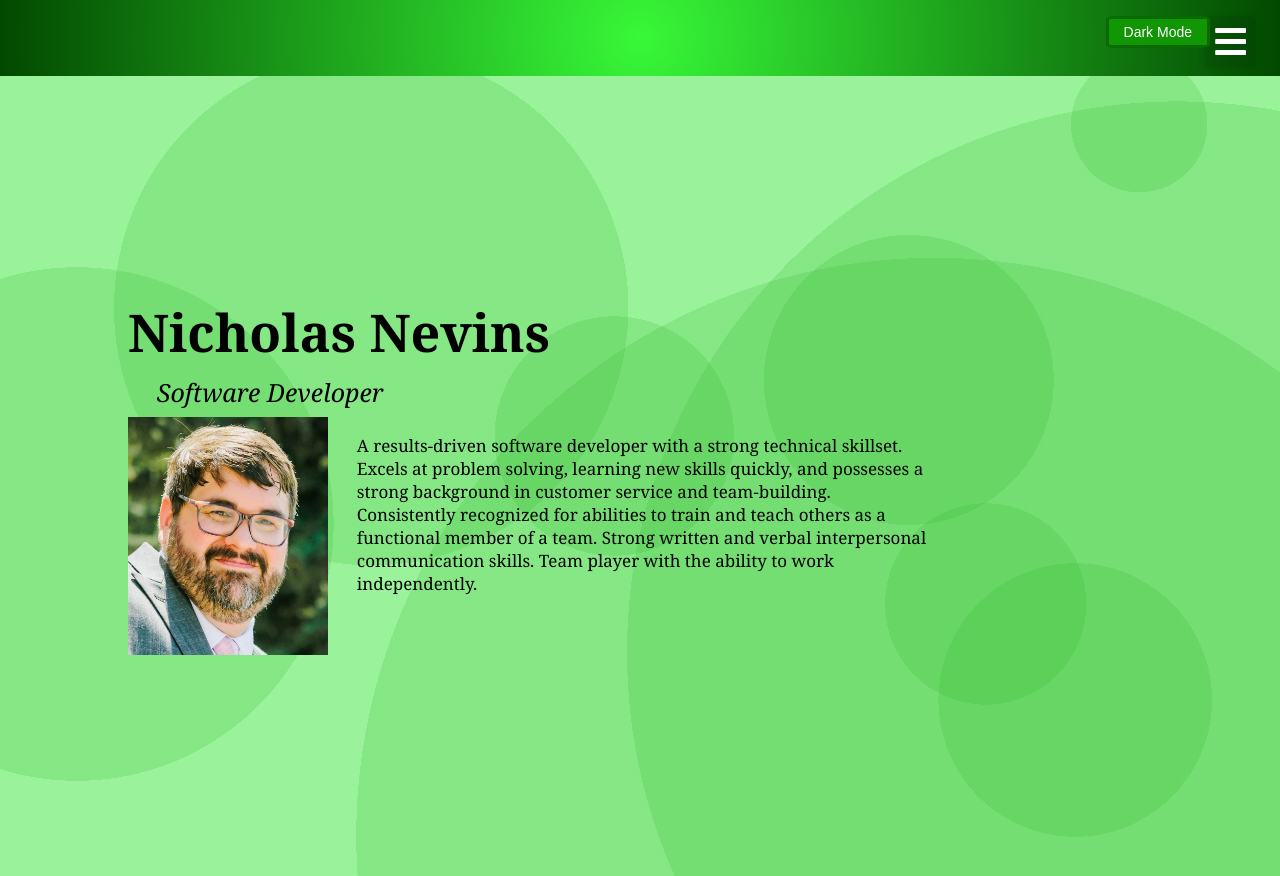
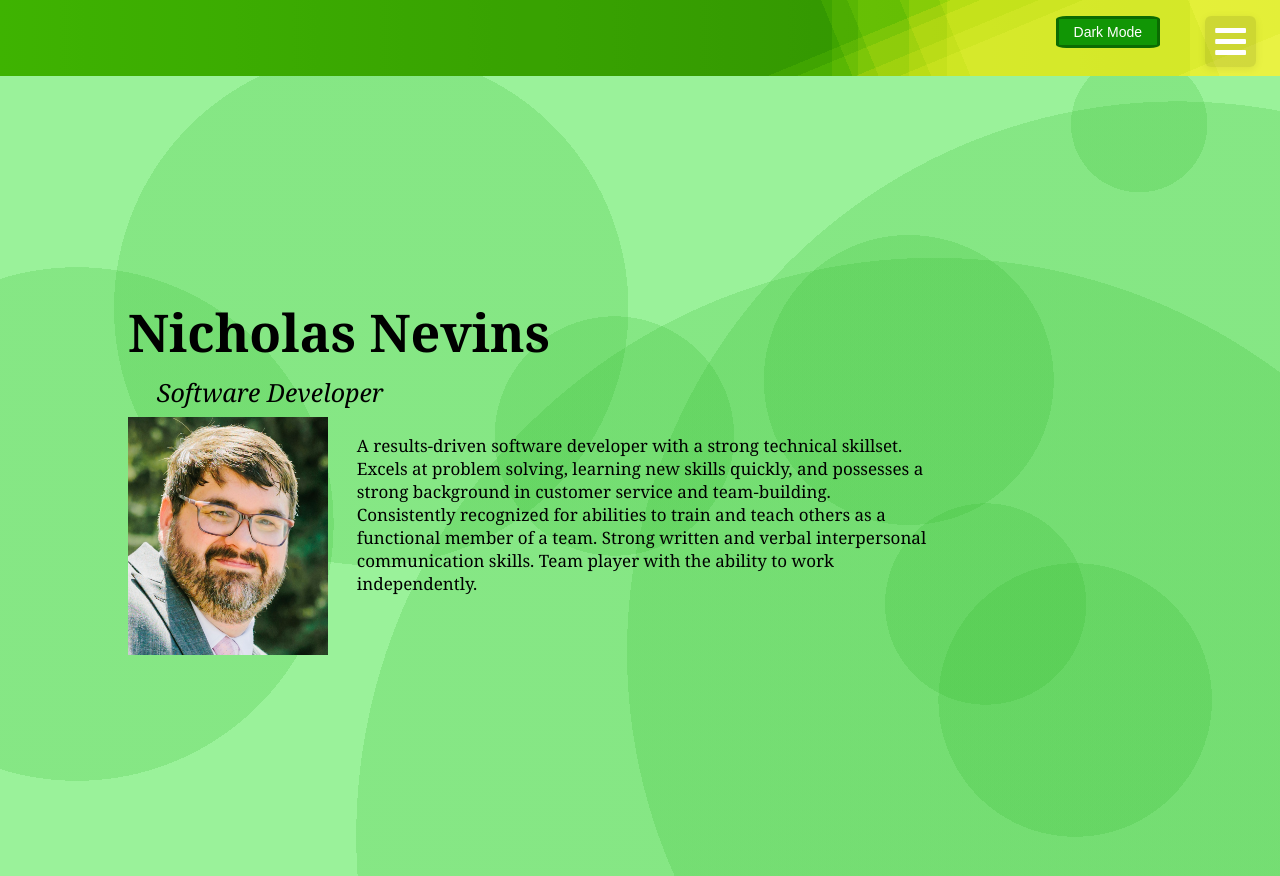
Before and after one commit to NevinsN/professional_portfolio, a React (Create React App) app in the folder professional_portfolio/: page /home in a window 1280 px wide. Built offline with nearby package versions, Linux system fonts and the light colour scheme.

Commit message:
More tweaks

```diff
--- a/professional_portfolio/src/App.css
+++ b/professional_portfolio/src/App.css
@@ -16,7 +16,7 @@
 .App-header.dark {
   font-family:Cambria, Cochin, Georgia, Times, 'Times New Roman', serif;
   background-color: #000000;
-  background-image: radial-gradient(circle at 11% 37%, hsla(251,0%,28%,0.05) 0%, hsla(251,0%,28%,0.05) 50%,transparent 50%, transparent 56%,transparent 56%, transparent 100%),radial-gradient(circle at 82% 7%, hsla(251,0%,28%,0.05) 0%, hsla(251,0%,28%,0.05) 46%,transparent 46%, transparent 88%,transparent 88%, transparent 100%),radial-gradient(circle at 81% 79%, hsla(251,0%,28%,0.05) 0%, hsla(251,0%,28%,0.05) 33%,transparent 33%, transparent 89%,transparent 89%, transparent 100%),radial-gradient(circle at 68% 96%, hsla(251,0%,28%,0.05) 0%, hsla(251,0%,28%,0.05) 8%,transparent 8%, transparent 26%,transparent 26%, transparent 100%),radial-gradient(circle at 69% 20%, hsla(251,0%,28%,0.05) 0%, hsla(251,0%,28%,0.05) 84%,transparent 84%, transparent 86%,transparent 86%, transparent 100%),radial-gradient(circle at 49% 22%, hsla(251,0%,28%,0.05) 0%, hsla(251,0%,28%,0.05) 71%,transparent 71%, transparent 78%,transparent 78%, transparent 100%),radial-gradient(circle at 23% 60%, hsla(251,0%,28%,0.05) 0%, hsla(251,0%,28%,0.05) 6%,transparent 6%, transparent 40%,transparent 40%, transparent 100%),radial-gradient(circle at 86% 33%, hsla(251,0%,28%,0.05) 0%, hsla(251,0%,28%,0.05) 13%,transparent 13%, transparent 98%,transparent 98%, transparent 100%),radial-gradient(circle at 38% 60%, hsla(251,0%,28%,0.05) 0%, hsla(251,0%,28%,0.05) 15%,transparent 15%, transparent 61%,transparent 61%, transparent 100%),linear-gradient(0deg, hsl(167,0%,6%),hsl(167,0%,6%));
+  background-image: radial-gradient(circle at 57% 36%, hsla(263,0%,78%,0.04) 0%, hsla(263,0%,78%,0.04) 10%,transparent 10%, transparent 100%),radial-gradient(circle at 22% 61%, hsla(263,0%,78%,0.04) 0%, hsla(263,0%,78%,0.04) 36%,transparent 36%, transparent 100%),radial-gradient(circle at 68% 97%, hsla(263,0%,78%,0.04) 0%, hsla(263,0%,78%,0.04) 41%,transparent 41%, transparent 100%),radial-gradient(circle at 57% 89%, hsla(263,0%,78%,0.04) 0%, hsla(263,0%,78%,0.04) 30%,transparent 30%, transparent 100%),radial-gradient(circle at 39% 80%, hsla(263,0%,78%,0.04) 0%, hsla(263,0%,78%,0.04) 22%,transparent 22%, transparent 100%),radial-gradient(circle at 88% 71%, hsla(263,0%,78%,0.04) 0%, hsla(263,0%,78%,0.04) 30%,transparent 30%, transparent 100%),linear-gradient(0deg, rgb(0,0,0),rgb(0,0,0));
   min-height: 100vh;
   display: flex;
   flex-direction: column;
--- a/professional_portfolio/src/Components/Navbar/NavbarElements.js
+++ b/professional_portfolio/src/Components/Navbar/NavbarElements.js
@@ -4,7 +4,7 @@ import styled from "styled-components";
 
 export const Nav = styled.nav`
     background: #006910;
-    background-image: radial-gradient(circle at center center, rgb(56,248,56),rgb(2,73,0));
+    background-image: linear-gradient(90deg, rgb(173, 173, 173),rgb(129, 129, 129)),linear-gradient(90deg, rgb(91, 131, 23) 0%, rgb(91, 131, 23) 65%,rgb(110, 144, 39) 65%, rgb(110, 144, 39) 67%,rgb(128, 157, 55) 67%, rgb(128, 157, 55) 71%,rgb(147, 169, 70) 71%, rgb(147, 169, 70) 74%,rgb(165, 182, 86) 74%, rgb(165, 182, 86) 93%,rgb(184, 195, 102) 93%, rgb(184, 195, 102) 100%),linear-gradient(67.5deg, rgb(91, 131, 23) 0%, rgb(91, 131, 23) 65%,rgb(110, 144, 39) 65%, rgb(110, 144, 39) 67%,rgb(128, 157, 55) 67%, rgb(128, 157, 55) 71%,rgb(147, 169, 70) 71%, rgb(147, 169, 70) 74%,rgb(165, 182, 86) 74%, rgb(165, 182, 86) 93%,rgb(184, 195, 102) 93%, rgb(184, 195, 102) 100%),linear-gradient(157.5deg, rgb(91, 131, 23) 0%, rgb(91, 131, 23) 65%,rgb(110, 144, 39) 65%, rgb(110, 144, 39) 67%,rgb(128, 157, 55) 67%, rgb(128, 157, 55) 71%,rgb(147, 169, 70) 71%, rgb(147, 169, 70) 74%,rgb(165, 182, 86) 74%, rgb(165, 182, 86) 93%,rgb(184, 195, 102) 93%, rgb(184, 195, 102) 100%); background-blend-mode:overlay, overlay, overlay, normal;
     height: 70px;
     display: flex;
     justify-content: space-between;
--- a/professional_portfolio/src/Components/Navbar/index.js
+++ b/professional_portfolio/src/Components/Navbar/index.js
@@ -17,7 +17,7 @@ const Navbar = ({ theme, toggleTheme }) => {
         <>
             <Nav>
                 <Bars onClick={handleMenuToggle} />
-                <button onClick={toggleTheme} style={{position: 'absolute', right: '70px', top: '16px', zIndex: 101}}>
+                <button onClick={toggleTheme} style={{position: 'absolute', right: '120px', top: '16px', zIndex: 101}}>
                     {theme === "dark" ? "Light Mode" : "Dark Mode"}
                 </button>
                 <NavMenu className={isOpen ? "active" : ""}>
```
